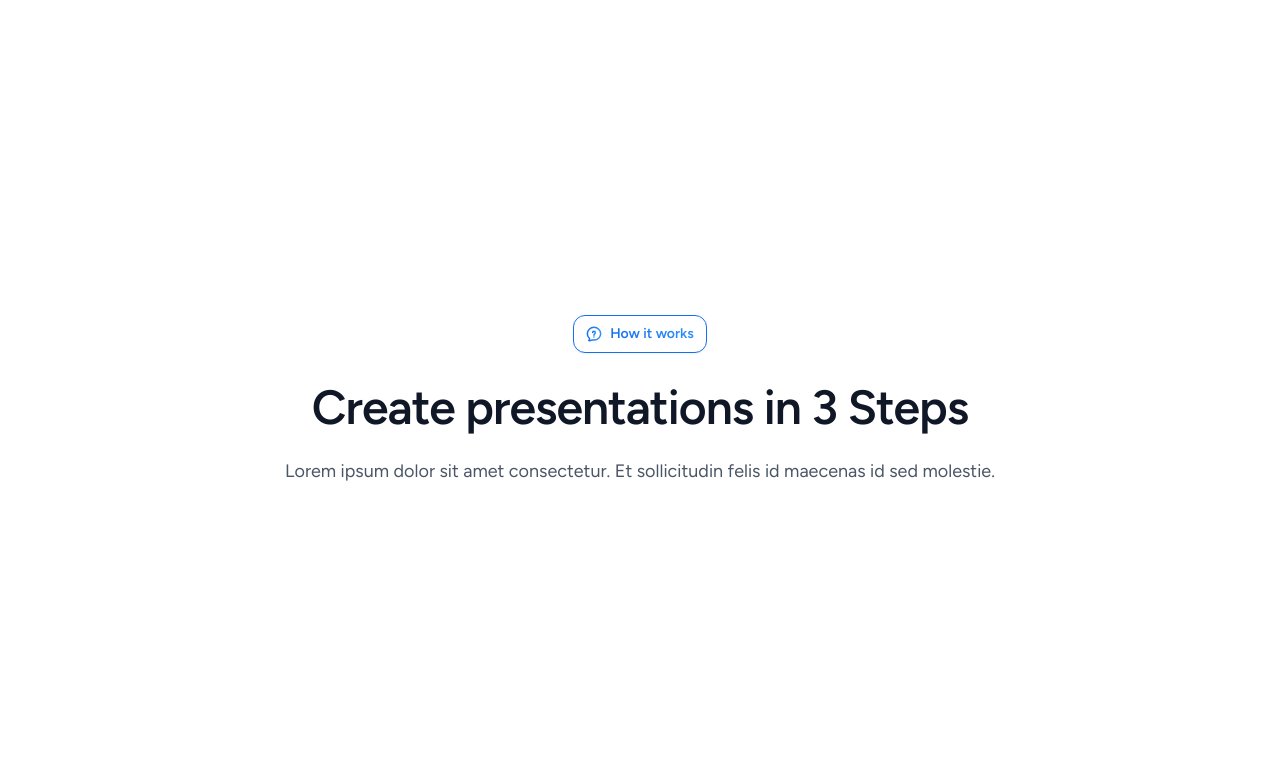
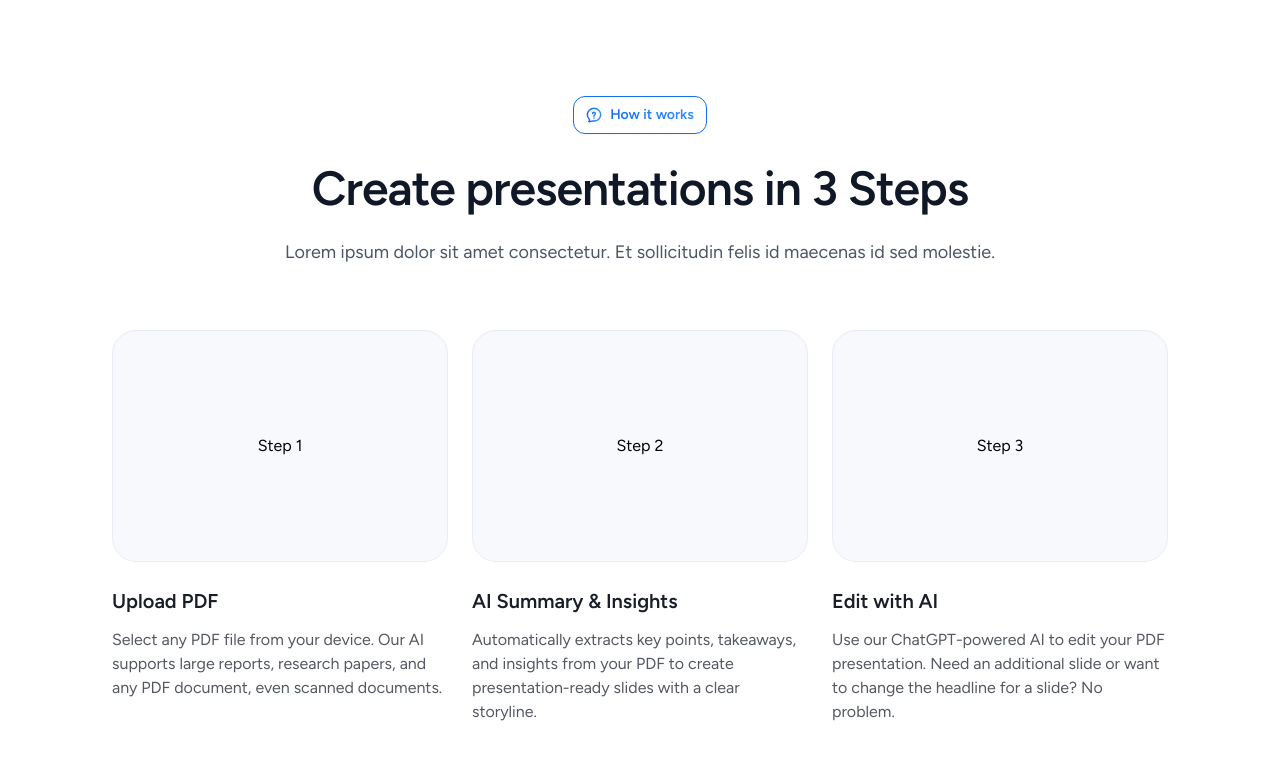
Before and after one commit to johnnygerard/slidespeak-section, a Next.js app: page / in a window 1280 px wide. Shown: the top 760 px of the page. Built offline with nearby package versions, Linux system fonts and the light colour scheme.

Commit message:
feat: add ProcessStep component to ProcessSection

```diff
--- a/src/components/process-section.tsx
+++ b/src/components/process-section.tsx
@@ -1,10 +1,39 @@
-import type { FC } from "react";
+import type { FC, ReactNode } from "react";
 import { Badge } from "~/components/badge";
 import { displayLgSemibold, textLgRegular } from "~/styles/components";
 import { tw } from "~/utils/tw";
+import { ProcessStep } from "./process-step";
+
+const sectionContainerStyles = tw("mx-auto max-w-7xl px-8");
+
+const steps: Array<{
+  content: ReactNode;
+  title: string;
+  description: string;
+}> = [
+  {
+    content: <div>Step 1</div>,
+    title: "Upload PDF",
+    description:
+      "Select any PDF file from your device. Our AI supports large reports, research papers, and any PDF document, even scanned documents.",
+  },
+  {
+    content: <div>Step 2</div>,
+    title: "AI Summary & Insights",
+    description:
+      "Automatically extracts key points, takeaways, and insights from your PDF to create presentation-ready slides with a clear storyline.",
+  },
+  {
+    content: <div>Step 3</div>,
+    title: "Edit with AI",
+    description:
+      "Use our ChatGPT-powered AI to edit your PDF presentation. Need an additional slide or want to change the headline for a slide? No problem.",
+  },
+];
 
 export const ProcessSection: FC = () => (
-  <section className="px-20 py-24 text-center">
+  <section className="space-y-16 px-20 py-24 text-center">
+    <div className={sectionContainerStyles}>
       <Badge
         icon="/assets/images/icons/bubble-chat-question.svg"
         label="How it works"
@@ -18,5 +47,15 @@ export const ProcessSection: FC = () => (
           maecenas id sed molestie.
         </p>
       </hgroup>
+    </div>
+    <ol className={tw(sectionContainerStyles, "grid grid-cols-3 gap-6")}>
+      {steps.map(({ content, title, description }, index) => (
+        <li key={index}>
+          <ProcessStep title={title} description={description}>
+            {content}
+          </ProcessStep>
+        </li>
+      ))}
+    </ol>
   </section>
 );
--- /dev/null
+++ b/src/components/process-step.tsx
@@ -0,0 +1,26 @@
+import type { FC, ReactNode } from "react";
+import { textMdRegular, textXlSemibold } from "~/styles/components";
+import { tw } from "~/utils/tw";
+
+type Props = {
+  children: ReactNode;
+  title: string;
+  description: string;
+};
+
+export const ProcessStep: FC<Props> = ({ children, title, description }) => (
+  <>
+    <div
+      className={tw([
+        "grid h-58 place-items-center bg-[#F8F9FC] p-8",
+        "rounded-3xl border border-[#EAECF5]",
+      ])}
+    >
+      {children}
+    </div>
+    <div className="mt-6 space-y-3 text-left">
+      <h3 className={tw(textXlSemibold, "text-[#181D27]")}>{title}</h3>
+      <p className={tw(textMdRegular, "text-[#535862]")}>{description}</p>
+    </div>
+  </>
+);
--- a/src/styles/components.ts
+++ b/src/styles/components.ts
@@ -4,5 +4,7 @@ export const displayLgSemibold = tw([
   "text-5xl/tight font-semibold -tracking-[0.06rem]",
 ]);
 
+export const textLgRegular = tw(["text-lg/7 font-normal"]);
+export const textMdRegular = tw(["text-base/6 font-normal"]);
 export const textSmSemibold = tw(["text-sm/5 font-semibold"]);
-export const textLgRegular = tw(["text-lg/7 font-normal"]);
+export const textXlSemibold = tw(["text-xl/normal font-semibold"]);
```
Lines whose indentation alone changed are shown as unchanged.
